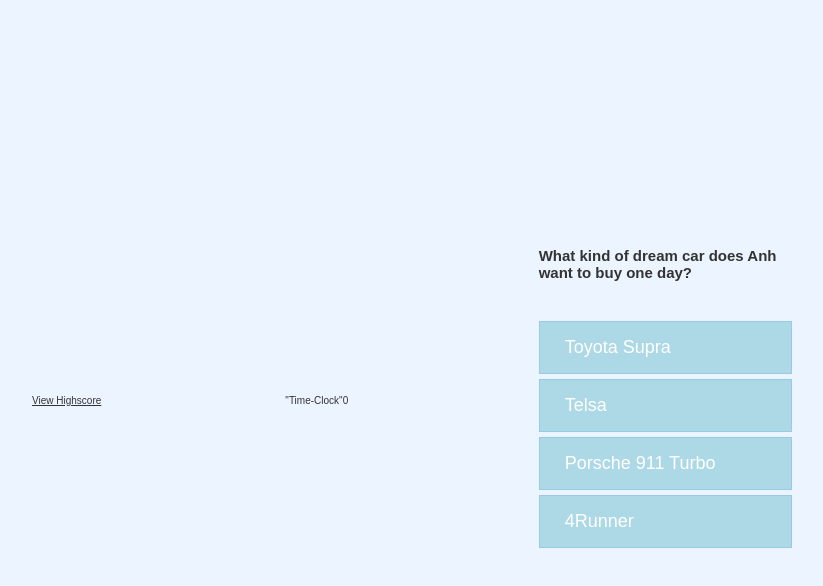
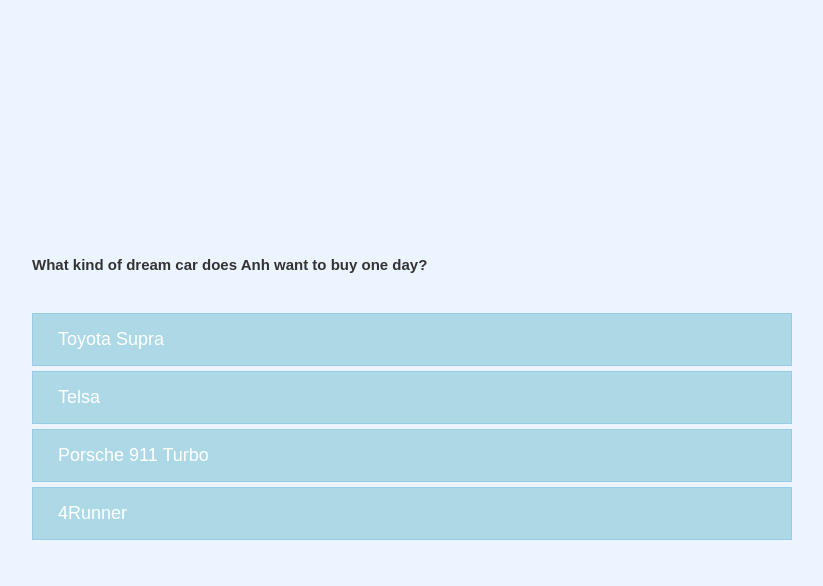
Before and after one commit to anhnguyendon92/Code-Quiz, a plain HTML site: page Front-Page/Code-Quiz.html in a window 1280 px wide. Both pictures are taken after a click on the link "Start". Shown: the whole page, without its empty margins (228-1051 px from the left). Drawn offline with Linux system fonts and the light colour scheme.

Commit message:
Finish Javascript

```diff
--- a/Front-Page/Code-Quiz.html
+++ b/Front-Page/Code-Quiz.html
@@ -1,35 +1,38 @@
 <!DOCTYPE html>
 <html lang="en">
+
 <head>
+
     <meta charset="UTF-8">
     <meta name="viewport" content="width=device-width, initial-scale=1.0">
     <title>Code-Quiz</title>
     <link rel="stylesheet" href="Main.css">
+
 </head>
+
 <body>
+
     <div class="container">
-        <div class="score"><a href="/score.html">View Highscore</a></div>
-        <div clas="timer">"Time-Clock"<span id="time">0</span></div>
         <div id="home" class="flex-center flex-column">
             <h1>Quiz About Anh Nguyen</h1>
             <a class="btn" id="button">Start</a>
             <a class="btn">Highscore</a>
         </div>
+
         <div id="question" class="hide">
             <h2 id="title"></h2>
             <div id="choices">
-
             </div>
         </div>
-
 
         <div id="highscore" class="hide">
             <h2>Done!</h2>
             <p>Final Score:<span id="final-score"></span></p>
-            <input type="text" id="intials"/>
+            <input type="text" id="intials" />
             <button id="submit"></button>
         </div>
     </div>
     <script src="Javascript.js"></script>
 </body>
+
 </html>
--- a/Front-Page/Javascript.js
+++ b/Front-Page/Javascript.js
@@ -1,120 +1,235 @@
 var timeEl = document.getElementById('time');
+
 var time = 60;
+
 var timeId;
+
 var questionEl = document.getElementById('question');
-//var choices = document.getElementById('choices');
+
 var button = document.getElementById('button');
+
 var intials = document.getElementById('intials');
+
 var submit = document.getElementById('submit');
+
 var index = 0;
+
 let questionCounter = 0;
 
 
+
+
+
 let questions = [
+
     {
+
         question: "What kind of dream car does Anh want to buy one day?",
 
+
+
+
         choices: ["Toyota Supra", "Telsa", "Porsche 911 Turbo", "4Runner"],
+
         answer: "Porsche 911 Turbo"
+
+
+
 
     },
 
+
+
+
     {
+
         question: "What was the reason Anh decided to get into tech?",
 
+
+
+
         choices: ["Money", "Opportunites", "Family", "Fear of being a failure"],
+
         answer: "Fear of being a failure"
+
     },
 
+
+
+
     {
+
         question: "How many kids does he want one day?",
-        choice1: "0",
-        choice2: "4",
-        choice3: "5",
-        choice4: "8",
-        answer: 3
+
+
+
+        choices: ["0", "2", "5", "3"],
+
+        answer: "3"
+
     },
 
+
+
+
     {
+
         question: "Where did Anh grow up?",
-        choice1: "Kentucky",
-        choice2: "Seattle",
-        choice3: "Canada",
-        choice4: "Vietnam",
-        answer: 2
+
+
+
+
+        choices: ["Vietnam", "Seattle", "Kentucky", "Canada"],
+
+        answer: "2"
+
     },
 
+
+
+
     {
+
         question: "What are his long term goals?",
-        choice1: "Web designer",
-        choice2: "Data analyst",
-        choice3: "Continue with Macadons",
-        choice4: "Software Engineer",
+
+
+
+        choices: ["Web desgin", "Data science", "Macadon", "Software Engineer"],
+
         answer: 4
+
     },
 
+
+
+
 ]
+
 console.log(questions[0].answer, "this is my array")
+
 var MAX_QUESTION = questions.length;
 
+
+
+
 function startquiz() {
+
     var home = document.getElementById('home');
+
     home.setAttribute('class', 'hide');
+
     questionEl.removeAttribute('class');
+
     //Start timer
+
     question()
+
 }
+
 function question() {
+
     var currentQuestion = questions[questionCounter];
+
     console.log(currentQuestion, "the current question");
+
     var title = document.getElementById('title');
+
     title.textContent = currentQuestion.question
+
     choices.innerHTML = ""
+
     currentQuestion.choices.forEach(function (choice) {
+
         var choicebutton = document.createElement('button');
+
         choicebutton.setAttribute('class', 'choice');
+
         choicebutton.setAttribute('value', choice);
+
         choicebutton.textContent = choice;
+
         choicebutton.onclick = questionClick;
+
         choices.appendChild(choicebutton)
+
     })
+
 }
+
 function questionClick() {
+
     console.log(this.value, questions[questionCounter].answer);
+
     if (this.value === questions[questionCounter].answer) {
+
         console.log('answer is correct');
+
         questionCounter++;
+
         question();
+
     }
+
 }
+
+
+
 
 
 button.onclick = startquiz;
 
 
+
+
+
 startGame = () => {
+
     score = 0;
+
     avaliableQuestions = [...questions];
+
     console.log(avaliableQuestions);
+
     getNewQuestion();
+
 };
+
+
+
 
 getNewQuestion = () => {
 
+
+
+
     if (avaliableQuestions.length === 0 || questionCounter >= MAX_QUESTION) {
+
         //END OF THE PAGE
+
         return window.location.assign("./end.html");
+
     }
 
-    //questionCounter++;
-    // const questionIndex = Math.floor(Math.random() * avaliableQuestions.length);
+
+
+
     currentQuestion = avaliableQuestions[questionCounter];
+
     question.innerText = currentQuestion.question;
 
+
+
+
 };
+
+
+
 
 acceptingAnswer = true;
 
 
 
+
+
+
 startGame();
--- a/Front-Page/Main.css
+++ b/Front-Page/Main.css
@@ -1,136 +1,298 @@
+
 :root {
+
     background-color: #ecf5ff;
+
     font-size: 62.5%;
+
 }
 
+
+
+
 * {
+
     box-sizing: border-box;
+
     font-family: Arial, Helvetica, sans-serif;
+
     margin: 0;
+
     padding: 0;
+
     color: #333;
+
 }
 
+
+
+
 h1, h2, h3, h4 {
+
     margin-bottom: 1rem;
+
 }
 
+
+
+
 h1 {
+
     font-size: 5.4rem;
+
     color: #56a5eb;
+
     margin-bottom: 5reml;
+
 }
 
+
+
+
 h1 > span {
+
     font-size: 2.4rem;
+
     font-weight: 500;
+
 }
 
+
+
+
 h2 {
+
     font-size: 2.4;
+
     margin-bottom: 4rem;
+
     font-weight: 700;
+
 }
 
+
+
+
 h3 {
+
     font-size: 2.8rem;
+
     font-weight: 500;
+
 }
+
+
+
 
 /* Utilities */
 
+
+
+
 .container {
+
     width: 100vw;
+
     height:100vh;
+
     display: flex;
+
     justify-content: center;
+
     align-items: center;
+
     max-width: 80rem;
+
     margin: 0 auto;
+
     padding: 2rem;
+
 }
 
+
+
+
 .container > * {
+
+    width: 100%;
+
+
+
+
+}
+
+
+
+
+.flex-column {
+
+    display: flex;
+
+    flex-direction: column;
+
+}
+
+
+
+
+.flex-center {
+
+    justify-content: center;
+
+    align-items: center;
+
+}
+
+
+
+
+.justify-center {
+
+    justify-content: center;
+
+}
+
+
+
+
+.text-center {
+
+    text-align: center;
+
+}
+
+
+
+
+.hidden {
+
+    display: none;
+
+}
+
+
+
+
+.hide {
+
+    display: none;
+
+}
+
+
+
+
+.choice {
+
+    display: flex;
+
+    margin-bottom: 0.5rem;
+
+    width: 100%;
+
+    font-size: 1.8rem;
+
+    border: 0.1rem solid rgb(86, 165, 235, 0.25);
+
+    background-color: white;
+
+}
+
+
+
+
+.choice:hover {
+
+    cursor: pointer;
+
+    box-shadow: 0 0.4rem 1.4rem 0 rgba(86, 185, 235, 0.5);
+
+    transform: translateY(-0.1rem);
+
+    transition: transform 150ms;
+
+}
+
+
+
+
+button.choice {
+
+    padding: 1.5rem 2.5rem;
+
+    background-color: lightblue;
+
+    color: white;
+
+}
+
+
+
+
+button.choice:hover {
+
+    padding: 1.5rem;
+
     width: 100%;
 
 }
 
-.flex-column {
-    display: flex;
-    flex-direction: column;
-}
 
-.flex-center {
-    justify-content: center;
-    align-items: center;
-}
 
-.justify-center {
-    justify-content: center;
-}
 
-.text-center {
-    text-align: center;
-}
 
-.hidden {
-    display: none;
-}
-
-.hide {
-    display: none;
-}
-
-.choice {
-    display: flex;
-    margin-bottom: 0.5rem;
-    width: 100%;
-    font-size: 1.8rem;
-    border: 0.1rem solid rgb(86, 165, 235, 0.25);
-    background-color: white;
-}
-
-.choice:hover {
-    cursor: pointer;
-    box-shadow: 0 0.4rem 1.4rem 0 rgba(86, 185, 235, 0.5);
-    transform: translateY(-0.1rem);
-    transition: transform 150ms;
-}
-
-button.choice {
-    padding: 1.5rem 2.5rem;
-    background-color: lightblue;
-    color: white;
-}
-
-button.choice:hover {
-    padding: 1.5rem;
-    width: 100%;
-}
 
 /* Buttons */
 
+
+
+
 .btn {
+
     font-size: 1.8rem;
-    padding: 1 rem 0;
+
+    padding: 1rem 0;
+
     width: 20rem;
+
     text-align: center;
+
     border: 0.1rem solid black;
+
     margin-bottom: 1rem;
+
     text-decoration: none;
+
     color: black;
+
     background-color: white;
+
 }
 
+
+
+
 .btn:hover {
+
     cursor: pointer;
+
     box-shadow: 0 0.4rem 1.4rem 0 rgba(86, 185, 235, 0.5);
+
     transform: translateY(-0.1rem);
+
     transition: transform 150ms;
+
 }
 
+
+
+
 .bt[disabled]:hover {
+
     cursor: not-allowed;
+
     box-shadow: none;
+
     transform: none;
+
 }
```
Also changed, not shown: score.html (deleted).
